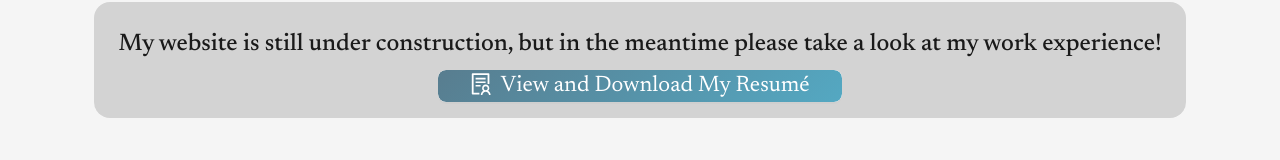
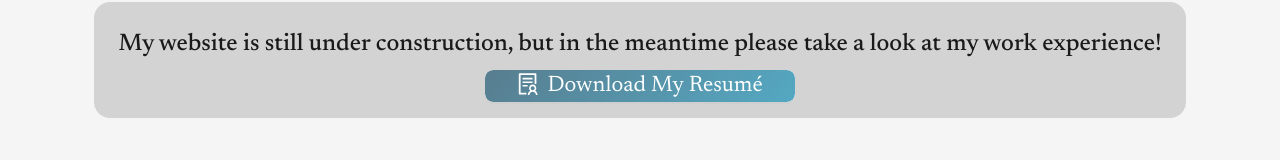
Before and after one commit to SamGwilliamStudent/web-portfolio, a React (Vite) app: page / in a window 1280 px wide. Shown: the part 399-559 px from the top of the page. Built offline with nearby package versions, Linux system fonts and the light colour scheme; no server answers.

Commit message:
Updated homepage wording

```diff
--- a/src/components/home/Home.jsx
+++ b/src/components/home/Home.jsx
@@ -45,7 +45,7 @@ const Home = () => {
                 <p className="constructionText" >My website is still under construction, but in the meantime please take a look at my work experience! </p>
                 <a href={"https://web-portfolio-sam.s3.us-west-2.amazonaws.com/SamGwilliamResume.pdf"} download="SamGwilliamResume.pdf" target={"_blank"}>
                     <Button className="gradient-button-resume" icon={<SolutionOutlined />} iconPosition="start">
-                        View and Download My Resumé
+                        Download My Resumé
                     </Button>
                 </a>
             </div>
```
